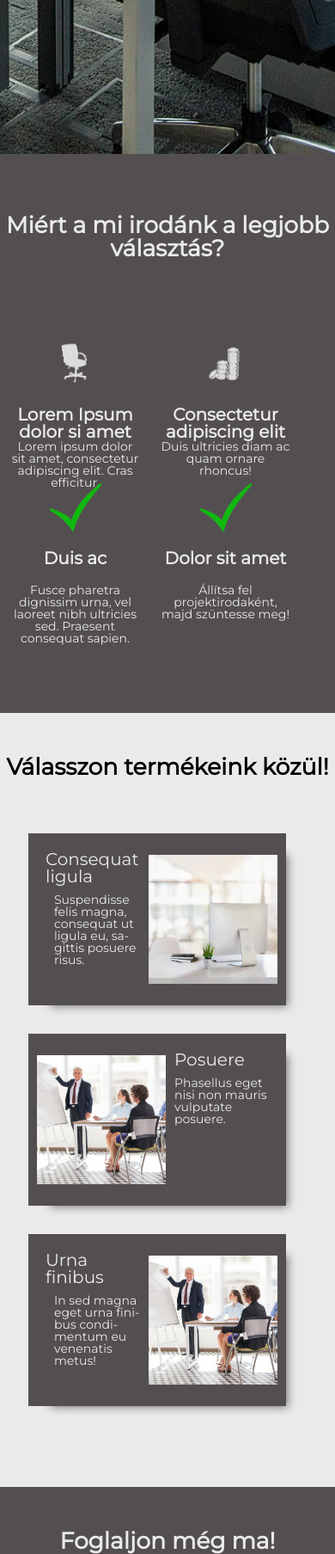
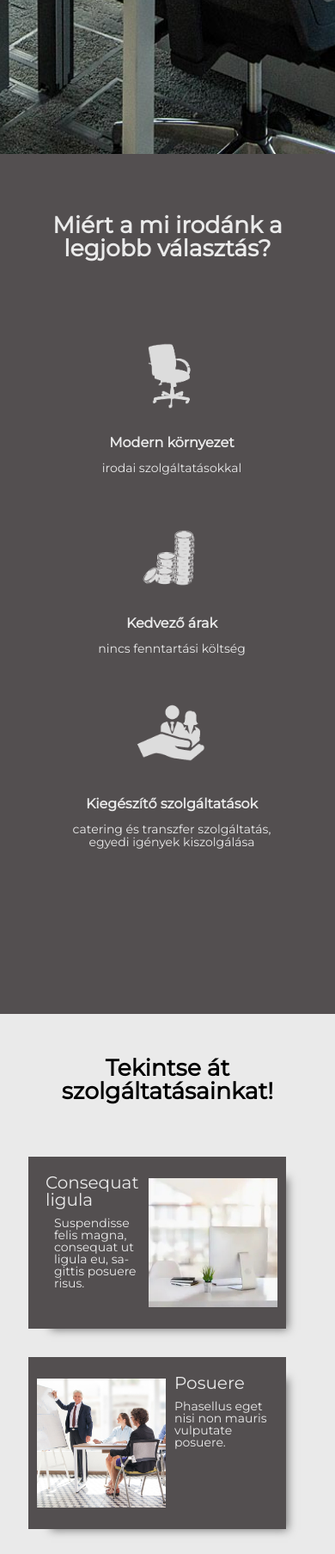
Before and after one commit to Cyri0/OfficeReservation, a PHP site: page / in a window 390 px wide; the page is wider, and only the part inside the window is pictured. Shown: the part 700-2507 px from the top of that part at 86% size. Run offline with PHP 8.4, Linux system fonts and the light colour scheme.

Commit message:
Szolgáltatások rész reszponzív, ikon elkészítése az egyéb szolgáltatásokhoz

```diff
--- a/index.php
+++ b/index.php
@@ -12,10 +12,13 @@
 			<nav>
 				<ul>
 					<a href="#office" class="hideable">
-						<li class="first">Irodánk</li>
+						<li>Tárgyaló</li>
+					</a>
+					<a href="#office" class="hideable">
+						<li>Oktató terem</li>
 					</a>
 					<a href="#products" class="hideable">
-						<li>Termékeink</li>
+						<li>Szolgáltatások</li>
 					</a>
 					<a href="#reservation">
 						<li>Foglalás</li>
@@ -52,23 +55,18 @@
 					<div id="goodChoice">
 						<div class="choice">
 							<img src="images/office_chair.png">
-							<p class="title">Lorem Ipsum dolor si amet</p>
-							<p>Lorem ipsum dolor sit amet, consectetur adipiscing elit. Cras efficitur. </p>
+							<p class="title">Modern környezet</p>
+							<p>irodai szolgáltatásokkal</p>
 						</div>
 						<div class="choice">
 							<img src="images/coin.png">
-							<p class="title">Consectetur adipiscing elit</p>
-							<p>Duis ultricies diam ac quam ornare rhoncus!</p>
+							<p class="title">Kedvező árak</p>
+							<p>nincs fenntartási költség</p>
 						</div>
 						<div class="choice">
-							<img src="images/choice.png">
-							<p class="title">Duis ac</p>
-							<p>Fusce pharetra dignissim urna, vel laoreet nibh ultricies sed. Praesent consequat sapien. </p>
-						</div>
-						<div class="choice">
-							<img src="images/choice.png">
-							<p class="title">Dolor sit amet</p>
-							<p>Állítsa fel projektirodaként, majd szüntesse meg!</p>
+							<img src="images/services.png">
+							<p class="title">Kiegészítő szolgáltatások</p>
+							<p>catering és transzfer szolgáltatás,<br>egyedi igények kiszolgálása</p>
 						</div>
 					</div>
 				</div>
@@ -77,7 +75,7 @@
 			<section id="products_section">
 							<a name="products"></a>
 
-				<h2>Válasszon termékeink közül!</h2>
+				<h2>Tekintse át szolgáltatásainkat!</h2>
 				<div id="products-container">
 					<div>
 						<img src="images/office_11.jpg">
--- a/style.css
+++ b/style.css
@@ -242,10 +242,9 @@ section {
 }
 
 #office-container {
-	width: 100%;
+	width: 900px;
 	height: 600px;
 	margin: auto;
-	border-radius: 100px;
 }
 
 #office-container h2 {
@@ -255,28 +254,27 @@ section {
 	color: var(--color1);
 	padding-top: 50px;
 	padding-bottom: 30px;
-	font-family:
 }
 
 #goodChoice {
+	margin-left: 0;
+	margin-right: 0;
 	margin-top: 50px;
-	width: 100%;
+	width: 900px;
 	height: 220px;
 }
 
 #goodChoice .choice {
-	width: 225px;
+	width: 300px;
 	height: 220px;
 	float: left;
-	margin-left: 2.5px;
-	margin-right: 2.5px;
-	padding: 10px;
+	padding: 0px;
 }
 
 #goodChoice .choice img {
 	width: 100px;
 	text-align: center;
-	margin-left: 62.5px;
+	margin-left: 100px;
 	opacity: 0.8;
 }
 
@@ -298,48 +296,37 @@ section {
 }
 
 @media only screen and (max-width: 1000px) {
-	#office_section {
-		height: 800px;
+	#goodChoice .choice {
+		width: 190px;
+		height: 220px;
+		float: left;
+		padding: 0px;
+		padding: 5px;
 	}
 
-	#office-container {
-		width: 100%px;
-	}
+	#goodChoice {
+	margin-left: 0;
+	margin-right: 0;
+	margin-top: 50px;
+	width: 100%;
+	height: 220px;
 }
 
-@media only screen and (max-width: 500px) {
-	#office_section {
-		height: 650px;
-	}
 
 	#office-container {
-		width: 100%;
-	}
-
-	#goodChoice .choice {
-		width: 150px;
-		height: 150px;
-		float: left;
-		margin-left: 2.5px;
-		margin-right: 2.5px;
-		padding: 10px;
-	}
-
-	#goodChoice .choice img {
-		width: 60px;
-		text-align: center;
-		margin-left: 45px;
-		opacity: 0.8;
+		width: 600px;
+		margin: auto;
 	}
 
 	#goodChoice .choice .title {
-		font-size: 20px;
+		font-size: 16px;
 		text-align: center;
 		vertical-align: center;
 		padding-top: 20px;
 		font-weight: bold;
 		color: var(--color1);
 		height: 30px;
+		padding-bottom: 10px;
 	}
 
 	#goodChoice .choice p {
@@ -347,9 +334,54 @@ section {
 		padding-top: 10px;
 		color: var(--color1);
 		text-align: center;
+		line-height: 15px;
+	}
+	#goodChoice .choice img {
+		width: 100px;
+		text-align: center;
+		margin-left: 50px;
+		opacity: 0.8;
 	}
 }
 
+@media only screen and (max-width: 600px) {
+		#office-container {
+		width: 300px;
+		margin: auto;
+	}
+	#goodChoice .choice .title {
+		font-size: 16px;
+		text-align: center;
+		vertical-align: center;
+		padding-top: 20px;
+		font-weight: bold;
+		color: var(--color1);
+		height: 20px;
+		padding-bottom: 0px;
+	}
+
+		#goodChoice .choice {
+		width: 300px;
+		height: 200px;
+		float: left;
+		padding: 0px;
+		padding: 5px;
+		}
+
+	#goodChoice .choice img {
+		width: 100px;
+		text-align: center;
+		margin-left: 100px;
+		opacity: 0.8;
+	}
+
+	#office_section {
+		background-color: var(--color2);
+		margin-top: 0;
+		padding-top: 20px;
+		height: 1000px;
+	}
+}
 
 /*TERMÉKEK*/
 
```
Also changed, not shown: images/services.png (added).
